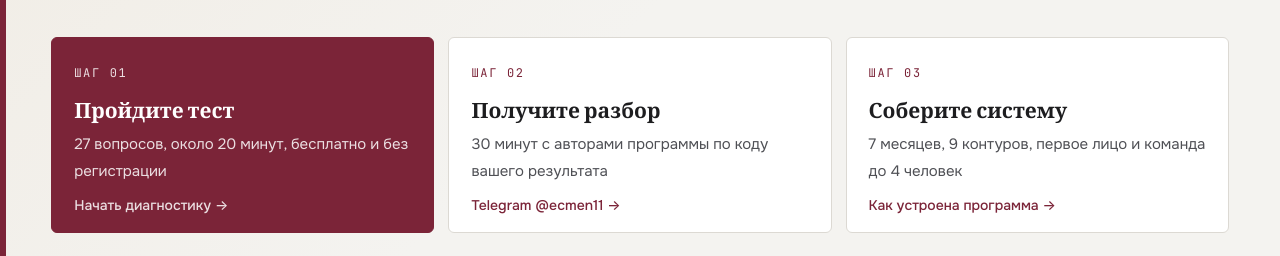
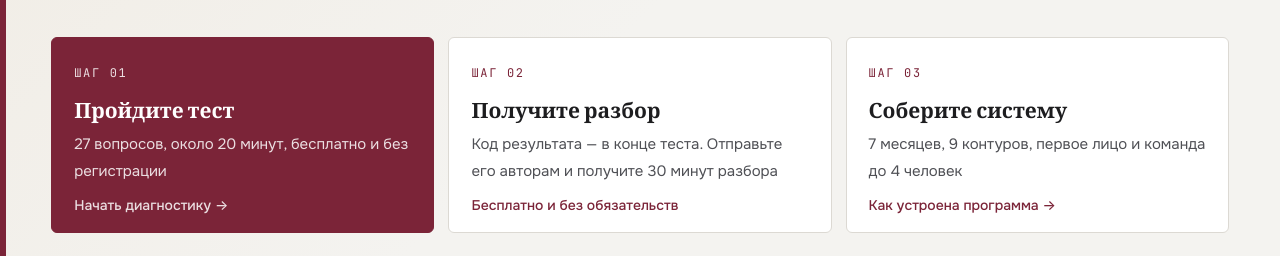
Before and after one commit to GetLevi/getlevi.github.io, a plain HTML site: page index.html in a window 1280 px wide. Shown: the part 696-952 px from the top of the page. Drawn offline with nearby package versions, Linux system fonts and the light colour scheme.

Commit message:
Шаг 2: убрана ссылка на Telegram — код отправляют из теста
Co-Authored-By: Claude Sonnet 5.5 <noreply@anthropic.com>
Claude-Session: https://claude.ai/code/session_01Q9FP77XofaACDUGfAiuKVC

```diff
--- a/index.html
+++ b/index.html
@@ -85,6 +85,7 @@ p{margin:0}
 .step b{display:block;font:600 21px/1.25 var(--serif);color:var(--ink);margin:12px 0 6px}
 .step span{font-size:15px;color:var(--body)}
 .step .go{display:block;margin-top:14px;font:500 14px/1 var(--sans);color:var(--accent)}
+.step.static{cursor:default}.step.static:hover{border-color:var(--line);transform:none}
 .step.primary{background:var(--accent);border-color:var(--accent)}
 .step.primary .n,.step.primary b,.step.primary span,.step.primary .go{color:var(--accent-ink)}
 .step.primary span{opacity:.85}
@@ -413,7 +414,7 @@ a.pain:hover .k{color:var(--accent)}
     </div>
     <div class="steps">
       <a class="step primary" href="test/"><span class="n">ШАГ 01</span><b>Пройдите тест</b><span>27 вопросов, около 20 минут, бесплатно и без регистрации</span><span class="go">Начать диагностику →</span></a>
-      <a class="step" href="https://t.me/ecmen11"><span class="n">ШАГ 02</span><b>Получите разбор</b><span>30 минут с авторами программы по коду вашего результата</span><span class="go">Telegram @ecmen11 →</span></a>
+      <div class="step static"><span class="n">ШАГ 02</span><b>Получите разбор</b><span>Код результата — в конце теста. Отправьте его авторам и получите 30 минут разбора</span><span class="go">Бесплатно и без обязательств</span></div>
       <a class="step" href="#how"><span class="n">ШАГ 03</span><b>Соберите систему</b><span>7 месяцев, 9 контуров, первое лицо и команда до 4 человек</span><span class="go">Как устроена программа →</span></a>
     </div>
     <div class="authors2">
@@ -592,7 +593,7 @@ a.pain:hover .k{color:var(--accent)}
     <p class="lead">Каждый шаг полезен сам по себе. Дальше вы идёте, только если видите в этом смысл.</p>
     <div class="big3">
       <div class="b3"><span class="n">01</span><div><h3>Пройдите диагностику системы управления</h3><p>27 вопросов о том, как компания реально работает, около 20 минут. Результат сразу на экране: уровень зрелости по шкале из пяти, профиль по семи зонам и названные риски. Заключение выгружается в PDF и остаётся у вас.</p></div><a class="btn" href="test/">Пройти тест →</a></div>
-      <div class="b3"><span class="n">02</span><div><h3>Получите разбор результатов с авторами</h3><p>Пришлите код из заключения в Telegram — Александр Мартынов и Ирина Жильцова вместе разберут ваш результат на 30-минутном созвоне: где система теряет деньги, какие риски критичны, что делать в первую очередь. Бесплатно и без обязательств.</p></div><a class="btn" href="https://t.me/ecmen11">Отправить код →</a></div>
+      <div class="b3"><span class="n">02</span><div><h3>Получите разбор результатов с авторами</h3><p>Пришлите код из заключения в Telegram — Александр Мартынов и Ирина Жильцова вместе разберут ваш результат на 30-минутном созвоне: где система теряет деньги, какие риски критичны, что делать в первую очередь. Бесплатно и без обязательств.</p></div></div>
       <div class="b3"><span class="n">03</span><div><h3>Запишитесь на программу</h3><p>Если по итогам разбора формат вам подходит — обсудим участие и состав команды. Подробный паспорт программы можно скачать в блоке «Как устроена работа» или внизу страницы. Если не подходит — скажем прямо, до всякой оплаты.</p></div><a class="btn" href="https://t.me/ecmen11">Написать в Telegram →</a></div>
     </div>
     <figure class="quote2"><img src="alex.jpg" alt=""><blockquote>«Каждый инструмент программы я сначала внедрил у себя, ошибся, доработал — и только то, что реально сработало, попадает в программу».</blockquote><figcaption>Александр Мартынов</figcaption></figure>
```
